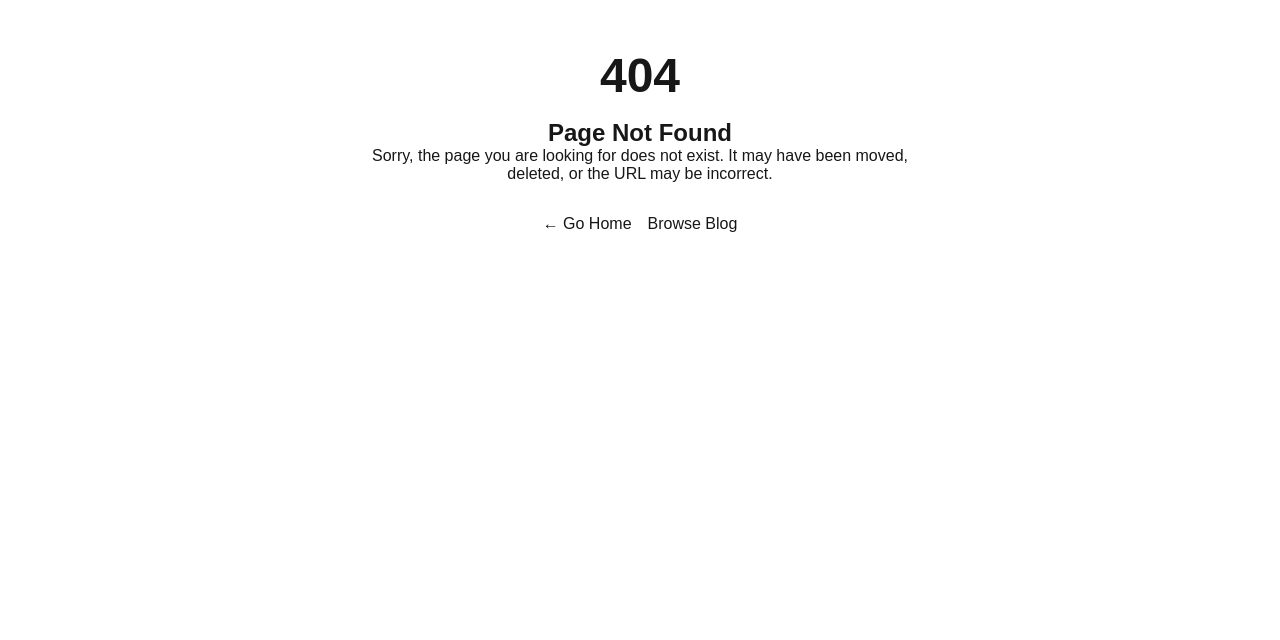
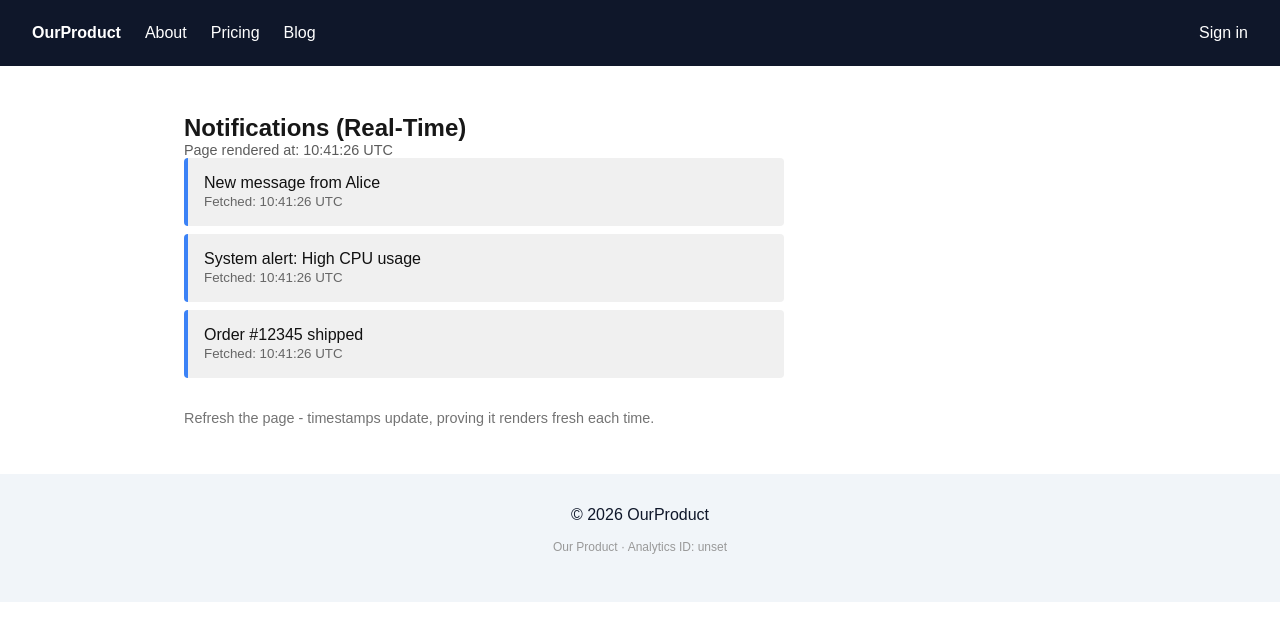
Before and after one commit to SuryaKamalND/nextjs-sprint1-simulated-work, a Next.js app: page /notifications in a window 1280 px wide. Before the commit this address had no page. Shown: the top 640 px of the page. Built offline with nearby package versions, Linux system fonts and the light colour scheme; no server answers.

Commit message:
feat(dynamic): force-dynamic notifications page with cached comparison

```diff
--- /dev/null
+++ b/app/(marketing)/notifications/page.tsx
@@ -0,0 +1,43 @@
+// app/(marketing)/notifications/page.tsx  ->  /notifications
+// force-dynamic: never cache this page. It is rendered on the server for EVERY
+// request, so notifications are always fresh. Use it for real-time / per-user data.
+// Trade-off: every visit pays the full render + data-fetch cost (no CDN/static HTML).
+export const dynamic = "force-dynamic";
+
+import { getNotifications, now } from "@/lib/notifications";
+
+export default async function NotificationsPage() {
+  const notifications = await getNotifications([
+    "New message from Alice",
+    "System alert: High CPU usage",
+    "Order #12345 shipped",
+  ]);
+
+  return (
+    <section style={{ maxWidth: "600px" }}>
+      <h1>Notifications (Real-Time)</h1>
+      <p style={{ opacity: 0.7, fontSize: "0.9rem" }}>Page rendered at: {now()}</p>
+      <ul style={{ listStyle: "none", padding: 0 }}>
+        {notifications.map((notif) => (
+          <li
+            key={notif.id}
+            style={{
+              padding: "1rem",
+              backgroundColor: "#f0f0f0",
+              color: "#111",
+              marginBottom: "0.5rem",
+              borderRadius: "4px",
+              borderLeft: "4px solid #3b82f6",
+            }}
+          >
+            <p>{notif.message}</p>
+            <small style={{ color: "#666" }}>Fetched: {notif.timestamp}</small>
+          </li>
+        ))}
+      </ul>
+      <p style={{ marginTop: "2rem", opacity: 0.6, fontSize: "0.9rem" }}>
+        Refresh the page - timestamps update, proving it renders fresh each time.
+      </p>
+    </section>
+  );
+}
--- /dev/null
+++ b/lib/notifications.ts
@@ -0,0 +1,9 @@
+// Simulated real-time notification source (stands in for an API call).
+export type Notification = { id: number; message: string; timestamp: string };
+
+export const now = () => new Date().toISOString().slice(11, 19) + " UTC";
+
+export async function getNotifications(messages: string[]): Promise<Notification[]> {
+  await new Promise((resolve) => setTimeout(resolve, 500));
+  return messages.map((message, i) => ({ id: i + 1, message, timestamp: now() }));
+}
```
Also changed, not shown: app/(marketing)/static-notifications/page.tsx (added, +27 -0 lines).
